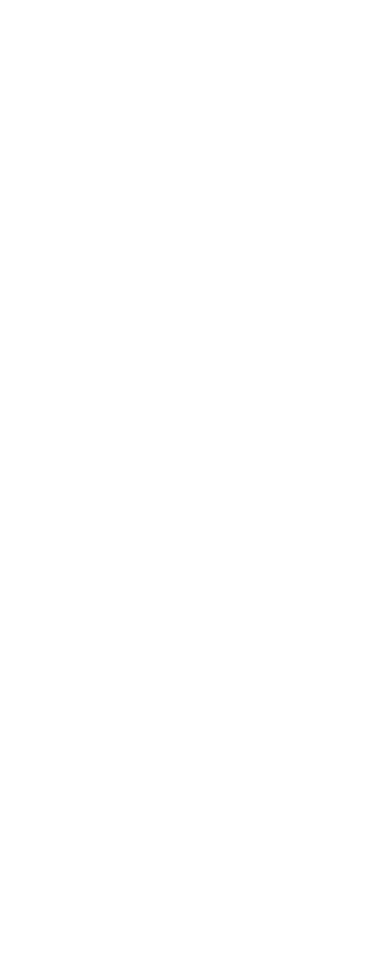
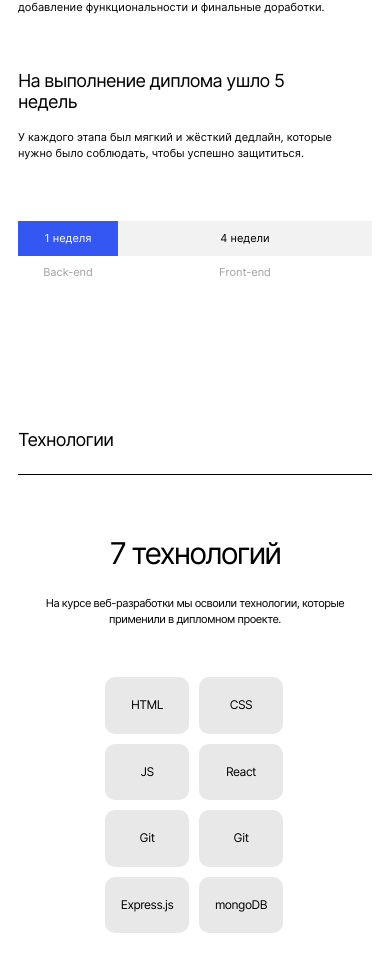
Before and after one commit to Green-Rice/movies-explorer-frontend, a React (Create React App) app: page / in a window 390 px wide. Shown: the part 943-1914 px from the top of the page. Before the commit the page ends 844 px from the top, so only its background shows below. Built offline with nearby package versions, Linux system fonts and the light colour scheme.

Commit message:
add about, techs

```diff
--- /dev/null
+++ b/src/components/Main/AboutProject/AboutProject.css
@@ -0,0 +1,161 @@
+.aboutProject {
+  background-color: #FAFAFA;;
+  padding: 110px 70px;
+}
+
+.aboutProject__title {
+  margin: 0;
+  font-size: 22px;
+  font-weight: 400;
+  letter-spacing: -0.88px;
+}
+
+.aboutProject__line {
+  width: 100%;
+  border-bottom: 1px solid #000;
+  margin-top: 23px;
+}
+
+.aboutProject__list {
+  display: flex;
+  gap: 40px;
+  margin-top: 70px;
+}
+
+.aboutProject__item {
+  max-width: 550px;
+  width: 100%;
+}
+
+.aboutProject__subtitle {
+  font-size: 20px;
+  letter-spacing: -0.8px;
+  font-weight: 400;
+  margin: 0;
+}
+
+.aboutProject__description {
+  font-size: 14px;
+  line-height: 20px;
+  font-weight: 400;
+  margin: 0;
+  margin-top: 26px;
+}
+
+.aboutProject__scale {
+  display: flex;
+  margin-top: 110px;
+  font-size: 14px;
+  line-height: 17px;
+  text-align: center;
+}
+
+.aboutProject__backend {
+  flex-shrink: 3.7;
+  max-width: 228px;
+  width: 100%;
+  font-weight: 400;
+}
+
+.aboutProject__scale-backend {
+  color: #fff;
+  background-color: var(--primary-color);
+  padding: 9px 0;
+}
+
+.aboutProject__scale-subtitle {
+  margin-top: 14px;
+  color: #A0A0A0;
+}
+
+.aboutProject__frontend {
+  flex-shrink: 1;
+  max-width: 912px;
+  width: 100%;
+  font-weight: 400;
+}
+
+.aboutProject__scale-frontend {
+  background-color: #F2F2F2;
+  padding: 9px 0;
+}
+
+@media screen and (max-width: 800px) {
+  .aboutProject {
+    background-color: #fff;
+    padding: 90px 50px;
+  }
+
+  .aboutProject__list {
+    gap: 30px;
+  }
+  .aboutProject__item {
+    max-width: 319px;
+  }
+
+  .aboutProject__description {
+    font-size: 12px;
+    line-height: 18px;
+    margin-top: 22px;
+  }
+
+  .aboutProject__scale {
+    margin-top: 93px;
+  }
+
+  .aboutProject__scale-backend {
+    min-width: 100px;
+  }
+}
+
+@media screen and (max-width: 500px) {
+  .aboutProject {
+    background-color: #fff;
+    padding: 70px 18px;
+  }
+
+  .aboutProject__title {
+    font-size: 18px;
+    letter-spacing: -0.72px;
+  }
+
+  .aboutProject__line {
+    margin-top: 28px;
+  }
+
+  .aboutProject__list {
+    flex-direction: column;
+    margin-top: 60px;
+    gap: 56px;
+  }
+
+  .aboutProject__subtitle {
+    font-size: 18px;
+    letter-spacing: -0.72px;
+  }
+
+  .aboutProject__description {
+    font-size: 11px;
+    line-height: 16px;
+    margin-top: 16px;
+  }
+
+  .aboutProject__scale {
+    margin-top: 60px;
+    font-size: 11px;
+    line-height: 13.31px;
+    text-align: center;
+  }
+
+  .aboutProject__scale-backend {
+    padding: 11px 0;
+  }
+
+  .aboutProject__scale-frontend {
+    padding: 11px 0;
+  }
+
+  .aboutProject__scale-subtitle {
+    margin-top: 10px;
+  }
+}
--- /dev/null
+++ b/src/components/Main/AboutProject/AboutProject.jsx
@@ -0,0 +1,32 @@
+import "./AboutProject.css";
+
+const AboutProject = () => {
+  return(
+    <section className="aboutProject" id="aboutProject">
+      <h2 className="aboutProject__title">О проекте</h2>
+      <div className="aboutProject__line"></div>
+      <ul className="list aboutProject__list">
+        <li className="aboutProject__item">
+          <h3 className="aboutProject__subtitle">Дипломный проект включал 5 этапов</h3>
+          <p className="aboutProject__description">Составление плана, работу над бэкендом, вёрстку, добавление функциональности и финальные доработки.</p>
+        </li>
+        <li className="aboutProject__item">
+          <h3 className="aboutProject__subtitle">На выполнение диплома ушло 5 недель</h3>
+          <p className="aboutProject__description">У каждого этапа был мягкий и жёсткий дедлайн, которые нужно было соблюдать, чтобы успешно защититься.</p>
+        </li>
+      </ul>
+      <ul className="list aboutProject__scale">
+        <li className="aboutProject__backend">
+          <div className="aboutProject__scale-backend">1 неделя</div>
+          <p className="aboutProject__scale-subtitle">Back-end</p>
+        </li>
+        <li className="aboutProject__frontend">
+          <div className="aboutProject__scale-frontend">4 недели</div>
+          <p className="aboutProject__scale-subtitle">Front-end</p>
+        </li>
+      </ul>
+    </section>
+  )
+};
+
+export default AboutProject;
--- a/src/components/Main/Main.jsx
+++ b/src/components/Main/Main.jsx
@@ -1,11 +1,15 @@
+import AboutProject from './AboutProject/AboutProject';
 import NavTab from './NavTab/Navtab';
 import Promo from './Promo/Promo';
+import Techs from './Techs/Techs';
 
 const Main = () => {
   return(
     <main>
       <Promo />
       <NavTab />
+      <AboutProject />
+      <Techs />
     </main>
   );
 }
--- /dev/null
+++ b/src/components/Main/Techs/Techs.css
@@ -0,0 +1,128 @@
+.techs {
+  background-color: #F5F5F5;;
+  padding: 100px 70px;
+}
+
+.techs__title {
+  margin: 0;
+  font-size: 22px;
+  font-weight: 400;
+  letter-spacing: -0.88px;
+}
+
+.techs__line {
+  width: 100%;
+  border-bottom: 1px solid #000;
+  margin-top: 23px;
+}
+
+.techs__subtitle {
+  margin: 0;
+  margin-top: 90px;
+  text-align: center;
+  font-size: 50px;
+  font-weight: 400;
+  line-height: 58px;
+  letter-spacing: -2px;
+}
+
+.techs__description {
+  margin: 0 auto;
+  margin-top: 26px;
+  max-width: 460px;
+  text-align: center;
+  font-size: 14px;
+  font-weight: 400;
+  line-height: 20px;
+  letter-spacing: -0.56px;
+}
+
+.techs__container {
+  display: flex;
+  justify-content: center;
+}
+
+.techs__list {
+  width: 100%;
+  margin-top: 100px;
+  display: flex;
+  justify-content: center;
+  flex-wrap: wrap;
+  gap: 10px;
+}
+
+.techs__item {
+  max-width: 90px;
+  width: 100%;
+  background-color: #e8e8e8;
+  font-weight: 400;
+  font-size: 14px;
+  line-height: 17px;
+  text-align: center;
+  letter-spacing: -0.04em;
+  padding: 21px 0 22px;
+  border-radius: 10px;
+}
+
+@media screen and (max-width: 800px) {
+  .techs {
+    padding: 90px 60px;
+  }
+
+  .techs__subtitle {
+    margin-top: 80px;
+  }
+
+  .techs__description {
+    margin-top: 22px;
+    font-size: 12px;
+    line-height: 18px;
+    letter-spacing: -0.48px;
+  }
+
+  .techs__list {
+    margin-top: 83px;
+  }
+
+  .techs__item {
+    max-width: 84px;
+    font-size: 12px;
+    line-height: 14.52px;
+    padding: 21px 0 21px;
+  }
+}
+
+@media screen and (max-width: 500px) {
+  .techs {
+    background-color: #fff;
+    padding: 70px 18px;
+  }
+
+  .techs__title {
+    font-size: 18px;
+    letter-spacing: -0.72px;
+  }
+
+  .techs__subtitle {
+    margin-top: 60px;
+    font-size: 30px;
+    line-height: 36.31px;
+  }
+
+  .techs__description {
+    margin-top: 24px;
+    font-size: 11px;
+    line-height: 16px;
+    letter-spacing: -0.44px;
+  }
+
+  .techs__list {
+    max-width: 180px;
+    justify-content: flex-start;
+    margin-top: 50px;
+  }
+
+  .techs__item {
+    max-width: 84px;
+  }
+}
--- /dev/null
+++ b/src/components/Main/Techs/Techs.jsx
@@ -0,0 +1,42 @@
+import "./Techs.css";
+
+const Techs = () => {
+  return(
+    <section className="techs" id="techs">
+      <h2 className="techs__title">Технологии</h2>
+      <div className="techs__line"></div>
+      <h3 className="techs__subtitle">7 технологий</h3>
+      <p className="techs__description">На курсе веб-разработки мы освоили технологии, которые применили в дипломном проекте.</p>
+      <div className="techs__container">
+        <ul className="list techs__list">
+          <li className="techs__item">
+            HTML
+          </li>
+          <li className="techs__item">
+            CSS
+          </li>
+          <li className="techs__item">
+            JS
+          </li>
+          <li className="techs__item">
+            React
+          </li>
+          <li className="techs__item">
+            Git
+          </li>
+          <li className="techs__item">
+            Git
+          </li>
+          <li className="techs__item">
+            Express.js
+          </li>
+          <li className="techs__item">
+            mongoDB
+          </li>
+        </ul>
+      </div>
+    </section>
+  )
+};
+
+export default Techs;
```
